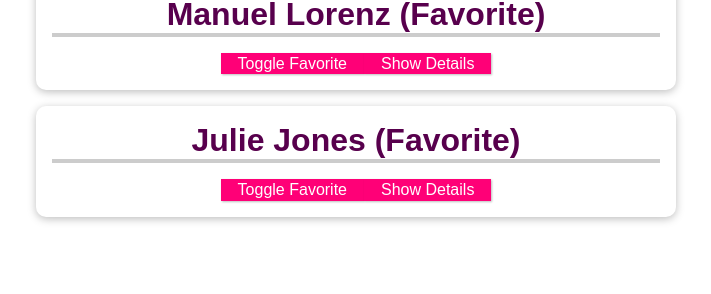
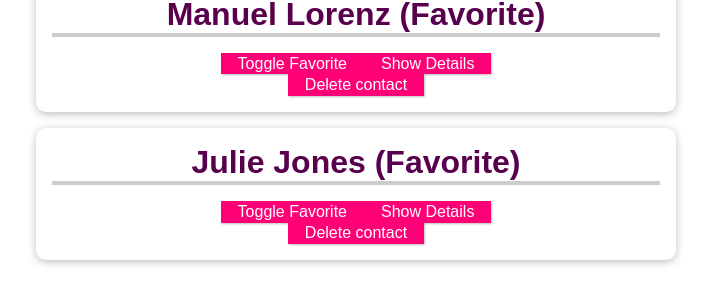
Before and after one commit to katherin23s/Vue-js-Guide, a Vue app: page / in a window 1280 px wide. Shown: the part 216-510 px from the top of the page, without its empty margins (284-995 px from the left). Built offline with nearby package versions, Linux system fonts and the light colour scheme.

Commit message:
Delete emit

```diff
--- a/src/App.vue
+++ b/src/App.vue
@@ -12,7 +12,8 @@
       :phone-number="friend.phone"
       :email-address="friend.email"
       :is-favorite="friend.isFavorite"
-      @toggle-favorite="toggleFavoriteStatus" ></friend-contact>
+      @toggle-favorite="toggleFavoriteStatus"
+      @delete="deleteContact"></friend-contact>
     </ul>
   </section>
 </template>
@@ -60,6 +61,10 @@ export default {
         isFavorite: false
       };
       this.friends.push(newFriendContact)
+    },
+
+    deleteContact(friendId){
+      this.friends = this.friends.filter(friend => friend.id !== friendId)
     }
   }
 };
--- a/src/components/FriendContact.vue
+++ b/src/components/FriendContact.vue
@@ -13,6 +13,9 @@
         {{ emailAddress }}
       </li>
     </ul>
+      <div>
+        <button @click="this.$emit('delete',id)">Delete contact</button>
+    </div>
   </li>
 </template>
 
```
